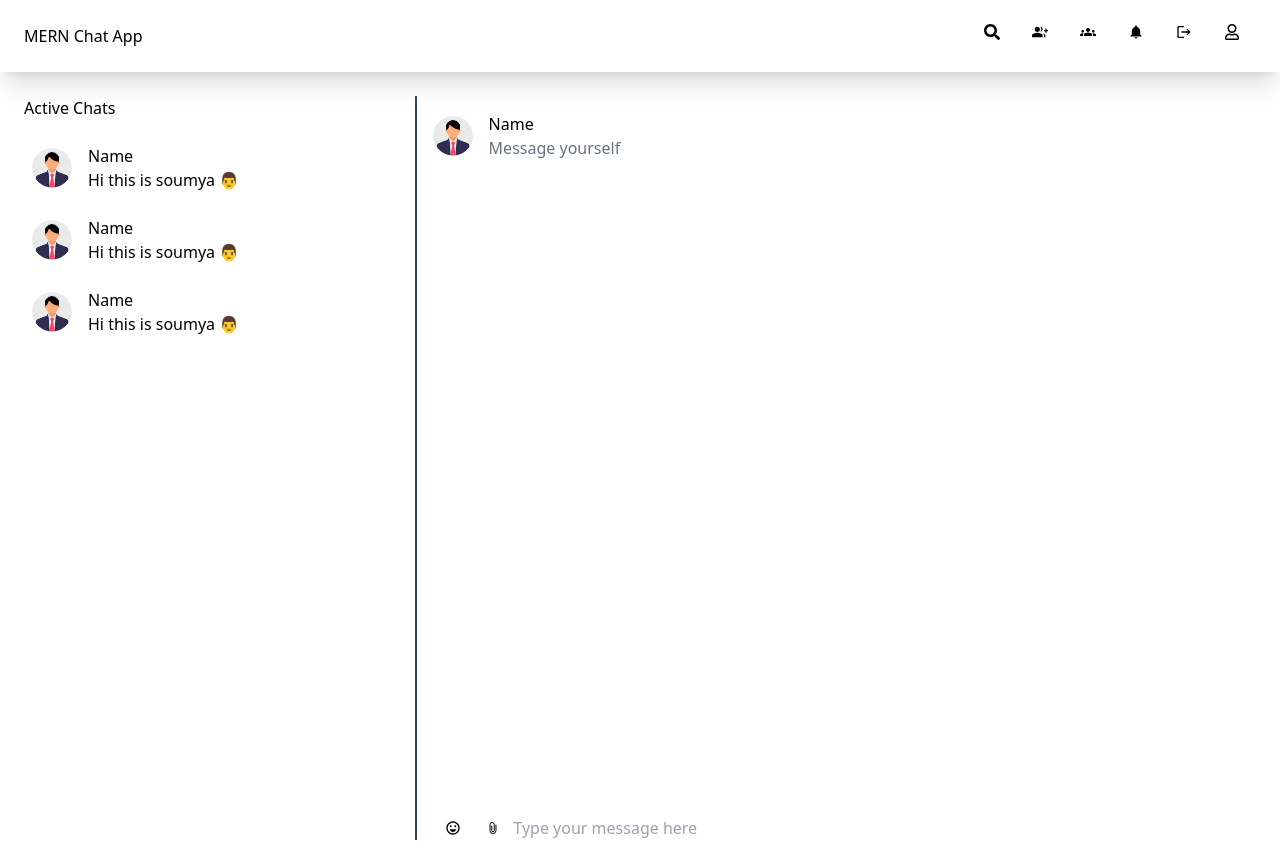
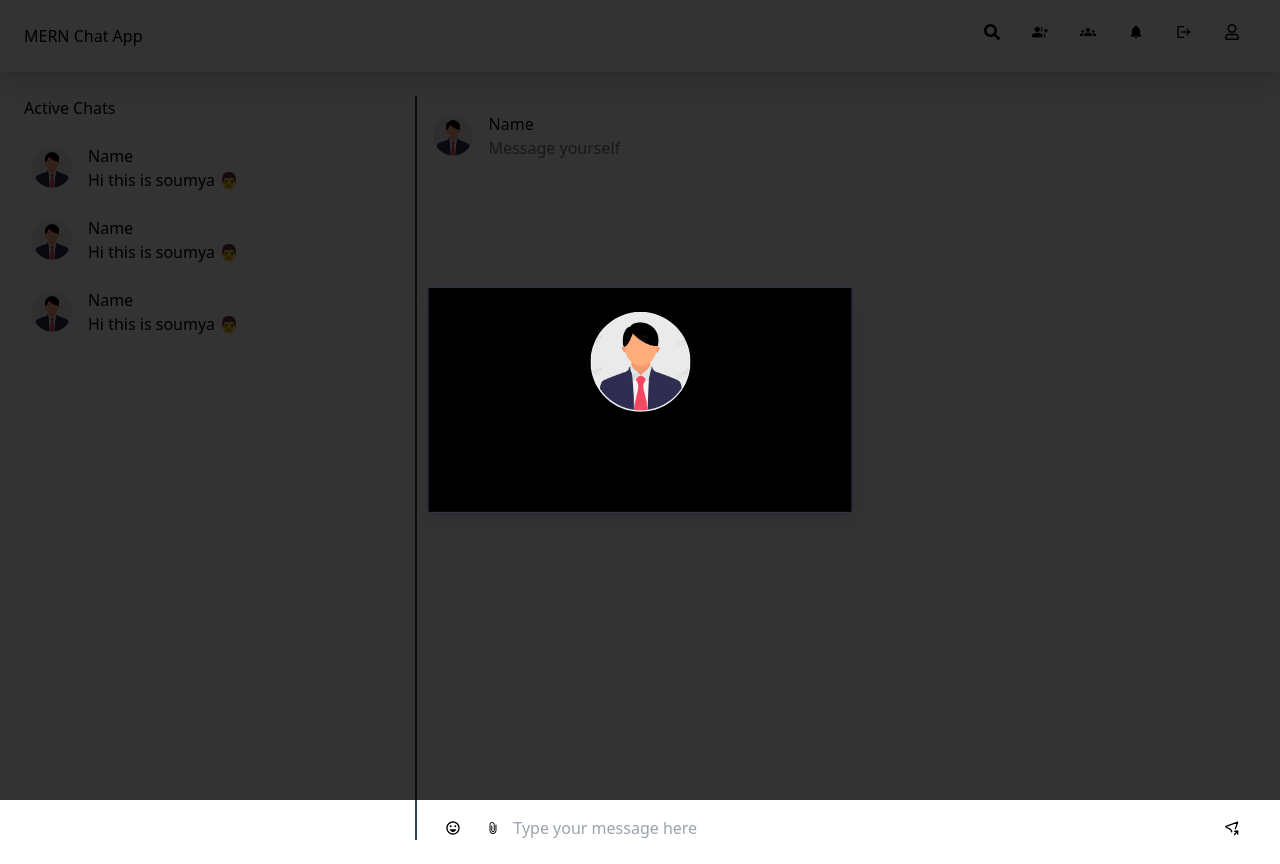
Before and after one commit to realsoumyadey07/MERN-Chat-App, a Next.js app in the folder client/: page /chat/1 in a window 1280 px wide. Both pictures are taken after a click on the item 1231 px from the left and 36 px from the top of the page. Built offline with nearby package versions, Linux system fonts and the light colour scheme; no server answers.

Commit message:
get profile modal done

```diff
--- a/client/src/app/chat/[id]/page.jsx
+++ b/client/src/app/chat/[id]/page.jsx
@@ -1,6 +1,7 @@
 import Image from "next/image";
 import { MdOutlineEmojiEmotions } from "react-icons/md";
 import { IoAttachOutline } from "react-icons/io5";
+import { TbLocationShare } from "react-icons/tb";
 
 export default function Page({ params }) {
   console.log(params);
@@ -20,14 +21,15 @@ export default function Page({ params }) {
         </div>
       </header>
       <main className="min-h-[80vh]"></main>
-      <footer className="flex justify-center items-center px-4">
-        <div className="flex lg:basis-[10%] basis-[20%] justify-around">
+      <footer className="flex justify-center items-center px-4 ">
+        <div className="flex lg:basis-[10%] basis-[20%] justify-around items-center">
           <MdOutlineEmojiEmotions />
           <IoAttachOutline />
         </div>
-        <div className="basis-[80%] lg:basis-[90%]">
+        <form className="basis-[80%] lg:basis-[90%] flex items-center">
             <input className="w-full border-none outline-none" placeholder="Type your message here" type="text" name="message" />
-        </div>
+            <TbLocationShare/>
+        </form>
       </footer>
     </section>
   );
--- a/client/src/app/chat/layout.jsx
+++ b/client/src/app/chat/layout.jsx
@@ -1,4 +1,4 @@
-"use client"
+"use client";
 import { FaSearch } from "react-icons/fa";
 import { MdGroupAdd, MdGroups } from "react-icons/md";
 import { IoMdNotifications } from "react-icons/io";
@@ -9,17 +9,31 @@ import { GiHamburgerMenu } from "react-icons/gi";
 import { FaRegUser } from "react-icons/fa";
 import { useDispatch, useSelector } from "react-redux";
 import { getUserData } from "@/redux/slices/auth.slice";
-
+import { useState } from "react";
+import {
+  Dialog,
+  DialogContent,
+  DialogHeader,
+  DialogTitle,
+  DialogFooter,
+} from "@/components/ui/dialog";
+import { Button } from "@/components/ui/button";
 
 export default function ChatLayout({ children }) {
+  const [openModal, setOpenModal] = useState(false);
   const router = useRouter();
   const dispatch = useDispatch();
-  const {userData, error, isLoading} = useSelector((state)=> state.auth);
-  const getUserProfile = ()=> {
+  const { userData, error, isLoading } = useSelector((state) => state.auth);
+  const getUserProfile = () => {
+    setOpenModal(true);
     dispatch(getUserData());
+  };
+  const closeModal = ()=> {
+    setOpenModal(false);
   }
   console.log(userData);
   return (
+    <>
       <div>
         <nav className="flex justify-between p-6 shadow-xl">
           <div className="basis-[80%]">
@@ -42,18 +56,21 @@ export default function ChatLayout({ children }) {
               <MdLogout />
             </li>
             <li title="profile" onClick={getUserProfile}>
-            <FaRegUser/>
+              <FaRegUser />
             </li>
           </ul>
           <div className="md:hidden flex">
-          <GiHamburgerMenu/>
+            <GiHamburgerMenu />
           </div>
         </nav>
         <div className="flex p-6">
           <div className="lg:basis-[35%] basis-[50%] pr-2 border-r-2 border-slate-700">
             <h2>Active Chats</h2>
             <ul className="my-4">
-            <li className="flex gap-4 my-2 p-2 rounded-md items-center hover:bg-slate-900" onClick={()=> router.push("/chat/soumya")}>
+              <li
+                className="flex gap-4 my-2 p-2 rounded-md items-center hover:bg-slate-900"
+                onClick={() => router.push("/chat/soumya")}
+              >
                 <div>
                   <Image
                     src={"/images/profile-logo.png"}
@@ -100,10 +117,30 @@ export default function ChatLayout({ children }) {
               </li>
             </ul>
           </div>
-        <div className="basis-[50%] lg:basis-[75%] w-full">
-            {children}
+          <div className="basis-[50%] lg:basis-[75%] w-full">{children}</div>
         </div>
       </div>
-    </div>
+      {openModal && (
+        <Dialog open={!!openModal}>
+          <DialogContent className="sm:max-w-[425px] bg-black border-gray-700">
+            <DialogHeader className="flex flex-col justify-center items-center">
+              <Image
+              src={"/images/profile-logo.png"}
+              width={100}
+              height={100}
+              alt="Display profile"
+              className="rounded-full"
+              />
+              <DialogTitle>
+                Name: {userData?.username}
+              </DialogTitle>
+            </DialogHeader>
+            <DialogFooter>
+              <Button onClick={closeModal}>close</Button>
+            </DialogFooter>
+          </DialogContent>
+        </Dialog>
+      )}
+    </>
   );
 }
--- a/client/src/components/ui/dialog.jsx
+++ b/client/src/components/ui/dialog.jsx
@@ -38,7 +38,7 @@ const DialogContent = React.forwardRef(({ className, children, ...props }, ref)
       {children}
       <DialogPrimitive.Close
         className="absolute right-4 top-4 rounded-sm opacity-70 ring-offset-background transition-opacity hover:opacity-100 focus:outline-none focus:ring-2 focus:ring-ring focus:ring-offset-2 disabled:pointer-events-none data-[state=open]:bg-accent data-[state=open]:text-muted-foreground">
-        <X className="h-4 w-4" />
+        {/* <X className="h-4 w-4" /> */}
         <span className="sr-only">Close</span>
       </DialogPrimitive.Close>
     </DialogPrimitive.Content>
--- /dev/null
+++ b/client/src/lib/axios/openApi.js
@@ -0,0 +1,11 @@
+import axios from "axios";
+
+const openApi = axios.create({
+    baseURL: process.env.NEXT_PUBLIC_BASE_URL,
+    withCredentials: true,
+    headers: {
+        "Content-Type": "application/json"
+    }
+});
+
+export default openApi;
--- a/client/src/redux/slices/auth.slice.js
+++ b/client/src/redux/slices/auth.slice.js
@@ -1,3 +1,4 @@
+import openApi from "@/lib/axios/openApi";
 import { createAsyncThunk, createSlice } from "@reduxjs/toolkit";
 
 const initialState = {
@@ -109,6 +110,21 @@ export const getUserData = createAsyncThunk(
   }
 );
 
+export const logOut = createAsyncThunk(
+  "auth/logout",
+  async (_, thunkAPI)=>{
+    try {
+      const response = await openApi.get("/user/user-logout");
+      const data = response.json();
+      return data;
+    } catch (error) {
+      return thunkAPI.rejectWithValue(
+        error.response?.data || "Something went wrong!"
+      );
+    }
+  }
+)
+
 export const authSlice = createSlice({
   name: "auth",
   initialState,
@@ -142,7 +158,7 @@ export const authSlice = createSlice({
       builder.addCase(login.rejected, (state, action) => {
         state.isLoading = false,
         state.error = action.payload || action.error.message;
-      });
+      }),
       //get user data
       builder.addCase(getUserData.pending, (state, action)=> {
         state.isLoading = true;
@@ -154,6 +170,18 @@ export const authSlice = createSlice({
       builder.addCase(getUserData.rejected, (state, action)=> {
         state.isLoading = false;
         state.error = action.payload || action.error.message;
+      }),
+      //logout user data
+      builder.addCase(logOut.pending, (state, action)=> {
+        state.isLoading = true;
+      }),
+      builder.addCase(logOut.fulfilled, (state, action)=> {
+        state.isLoading = false;
+        state.logoutUserData = action.payload;
+      }),
+      builder.addCase(logOut.rejected, (state, action)=> {
+        state.isLoading = false;
+        state.error = action.payload || action.error.message;
       })
   },
 });
```
Lines whose indentation alone changed are shown as unchanged.
